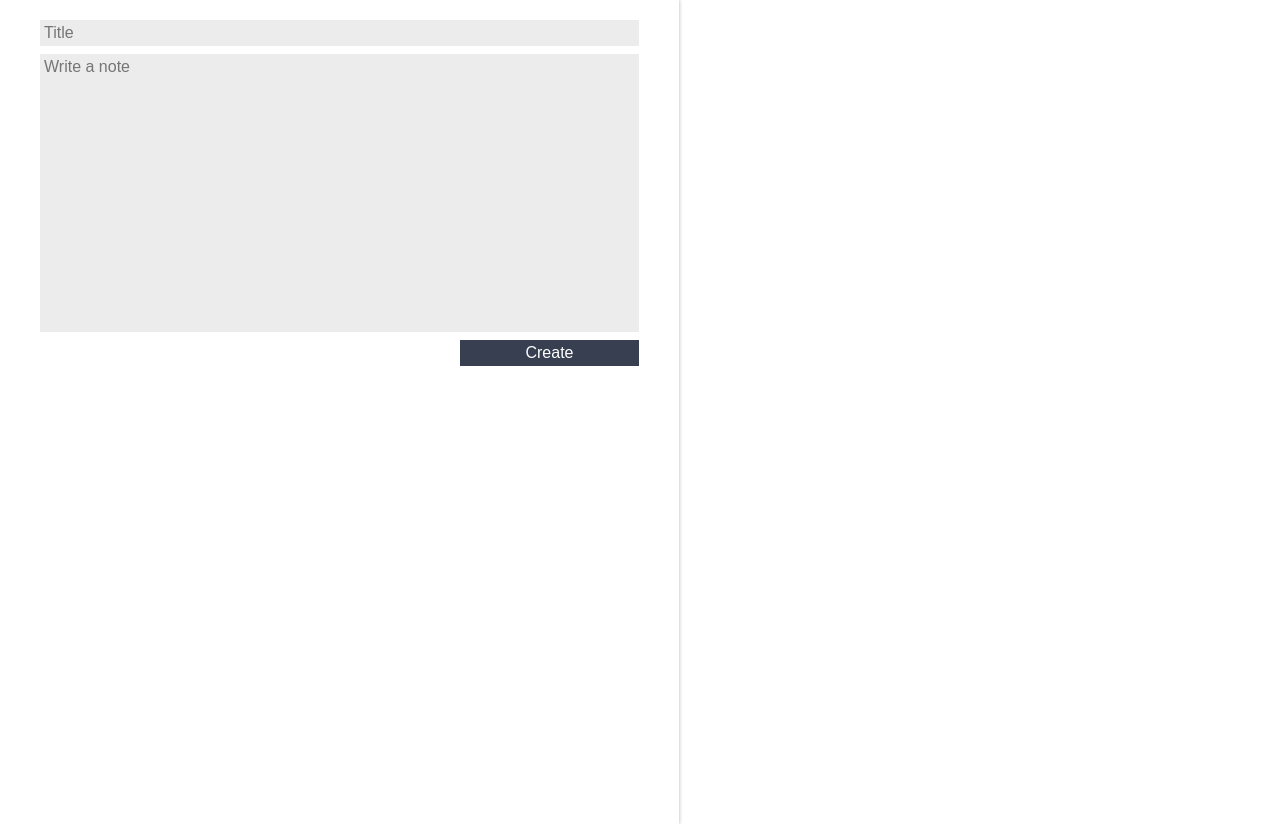
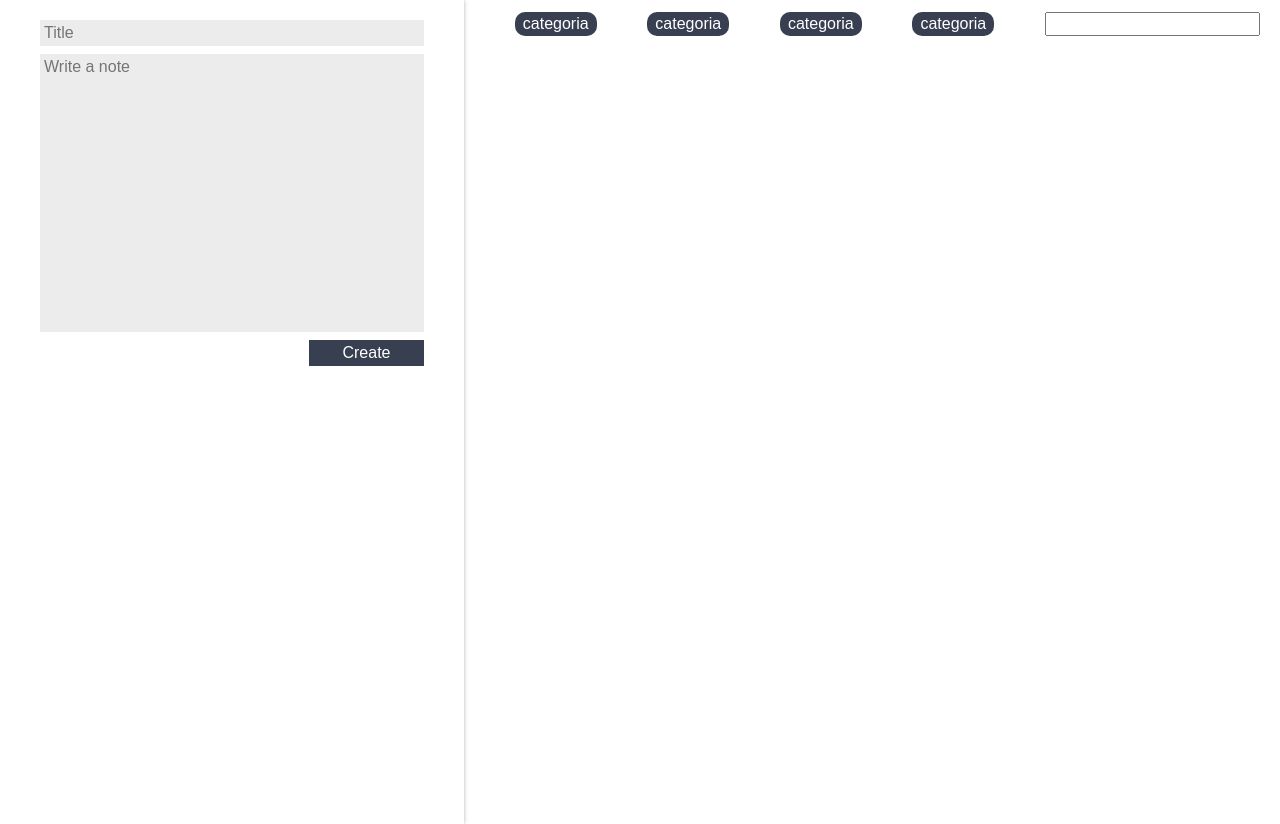
Before and after one commit to ivanclay/alura_ceep, a React (Create React App) app: page / in a window 1280 px wide. Built offline with nearby package versions, Linux system fonts and the light colour scheme.

Commit message:
Add category component

```diff
--- a/src/App.css
+++ b/src/App.css
@@ -1,5 +1,9 @@
 .container {
     display: flex;
+  }
+
+  .main-container{
+    flex-grow: 3;
   }
 
   :root {
--- a/src/App.js
+++ b/src/App.js
@@ -1,6 +1,7 @@
 import React, { Component } from "react";
 import NoteList from "./components/note-list/";
 import RegistrationForm from "./components/registration-form/";
+import CategoryList from './components/catergory-list';
 import "./App.css";
 import "./index.css";
 
@@ -31,7 +32,11 @@
     return (
       <section className="container">
         <RegistrationForm createNote={this.createNote.bind(this)} />
+        <main className="main-container">
+          <CategoryList />
         <NoteList notes={this.state.notes} removeNote={this.removeNote.bind(this)} />
+        </main>
+
       </section>
     );
   }
--- /dev/null
+++ b/src/components/catergory-list/category-list.jsx
@@ -0,0 +1,20 @@
+import React, { Component } from "react";
+import "./style.css";
+
+class CategoryList extends React.Component {
+    render() {
+        return (
+            <section className="category-list">
+                <ul className="category-list-list">
+                    <li className="category-list-item">categoria</li>
+                    <li className="category-list-item">categoria</li>
+                    <li className="category-list-item">categoria</li>
+                    <li className="category-list-item">categoria</li>
+                </ul>
+                <input type="text" className="category-list-input"/>
+            </section>
+        );
+    }
+}
+
+export default CategoryList;
--- /dev/null
+++ b/src/components/catergory-list/index.js
@@ -0,0 +1,2 @@
+import CategoryList from './category-list';
+export default CategoryList;
--- /dev/null
+++ b/src/components/catergory-list/style.css
@@ -0,0 +1,21 @@
+.category-list{
+    display: flex;
+    flex-direction: row;
+    margin-top: 12px;
+}
+.category-list-list{
+    flex: 1;
+    display: flex;
+    flex-direction: row;
+    justify-content: space-evenly;
+}
+.category-list-item{
+    background-color: var(--secundaria);
+    color: white;
+    padding: 4px 8px;
+    border-radius: 10px;
+    font-family: Arial, Helvetica, sans-serif;
+}
+.category-list-input{
+    margin-right: 20px;
+}
--- a/src/components/note-card/style.css
+++ b/src/components/note-card/style.css
@@ -36,6 +36,6 @@
   margin-top: 8px;
   margin-left: 8px;
   font-size: 1em;
-  max-width: 170px;
+  max-width: 90%;
   flex-wrap: wrap;
 }
```
Also changed, not shown: 1 other file (tests, documents, lock files or other folders).
